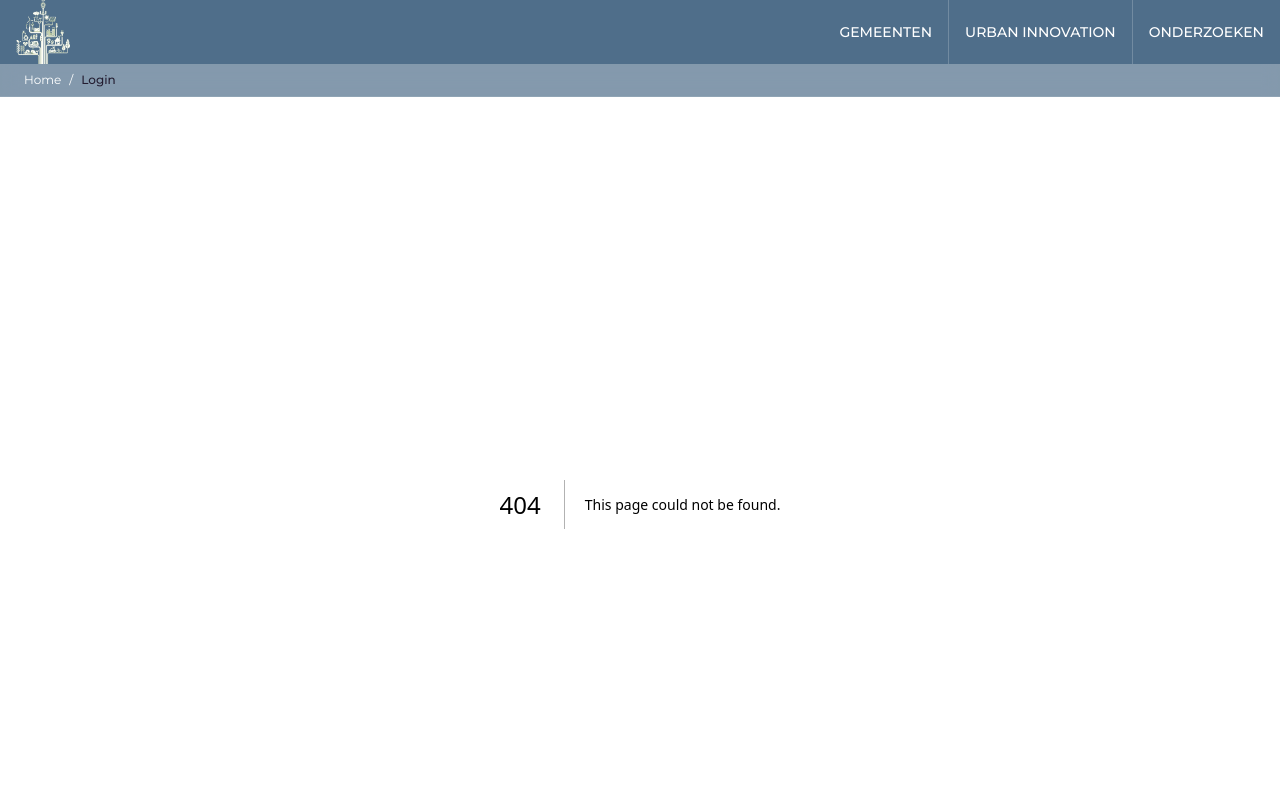
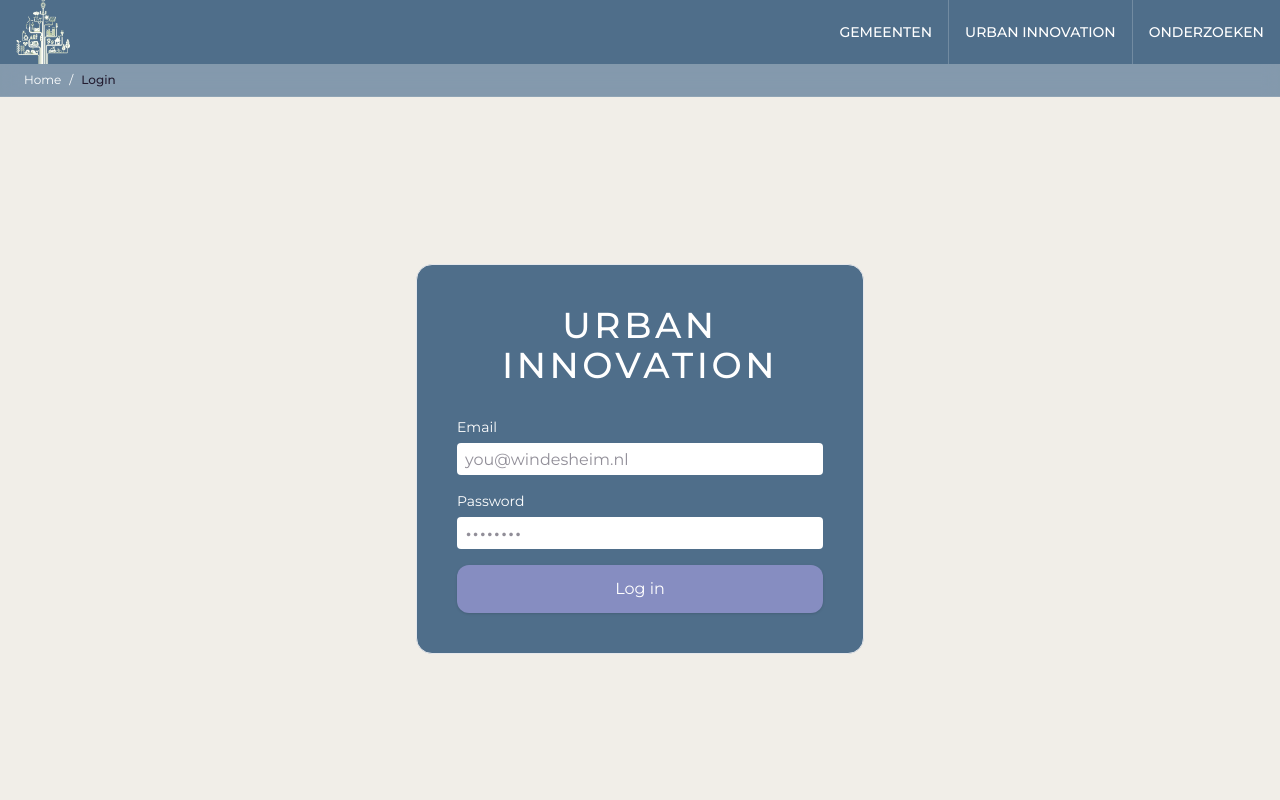
Before and after one commit to ninameier1/urbinn, a Next.js app: page /login in a window 1280 px wide. Before the commit this address had no page. Shown: the top 800 px of the page. Built offline with nearby package versions, Linux system fonts and the light colour scheme.

Commit message:
Feature: Log In Page

```diff
--- a/app/cms/layout.tsx
+++ b/app/cms/layout.tsx
@@ -1,9 +1,10 @@
 import { auth } from '@/auth'
 import { redirect } from 'next/navigation'
+import type { ReactNode } from 'react'
 
-export default async function CmsLayout({ children }: { children: React.ReactNode }) {
+export default async function CmsLayout({ children }: { children: ReactNode }) {
   const session = await auth()
-  if (!session) redirect('/cms/login')
+  if (!session) redirect('/login')
 
   return <>
     {children}
--- a/app/cms/login/page.tsx
+++ /dev/null
@@ -1,21 +0,0 @@
-import { signIn } from '@/lib/auth'
-import { redirect } from 'next/navigation'
-
-export default function LoginPage() {
-  async function handleLogin(formData: FormData) {
-    'use server'
-    await signIn('credentials', {
-      email: formData.get('email'),
-      password: formData.get('password'),
-      redirectTo: '/cms',
-    })
-  }
-
-  return (
-    <form action={handleLogin}>
-      <input name="email" type="email" placeholder="Email" required />
-      <input name="password" type="password" placeholder="Password" required />
-      <button type="submit">Log in</button>
-    </form>
-  )
-}
--- a/app/cms/page.tsx
+++ b/app/cms/page.tsx
@@ -0,0 +1,8 @@
+export default function CmsPage() {
+  return (
+    <main>
+      <h1>CMS Dashboard</h1>
+      <p>Welcome to the CMS.</p>
+    </main>
+  );
+}
--- /dev/null
+++ b/app/login/page.tsx
@@ -0,0 +1,59 @@
+import { signIn } from '@/auth'
+import Button from '@/components/Button'
+
+export default function LoginPage() {
+  async function handleLogin(formData: FormData) {
+    'use server'
+    await signIn('credentials', {
+      email: formData.get('email'),
+      password: formData.get('password'),
+      redirectTo: '/cms',
+    })
+  }
+
+  return (
+    <div className="py-40 mb-12 flex items-center justify-center px-4">
+      <div className="w-[35vw] bg-primary border border-gray-200 rounded-2xl p-10">
+
+        <h1 className="mb-8 text-4xl text-center tracking-widest text-white font-medium uppercase">
+          Urban Innovation
+        </h1>
+
+        <form action={handleLogin} className="flex flex-col gap-4">
+          <div>
+            <label className="block text-sm text-white mb-1.5" htmlFor="email">
+              Email
+            </label>
+            <input
+              id="email"
+              name="email"
+              type="email"
+              placeholder="you@windesheim.nl"
+              required
+              className="w-full h-[32px] bg-white rounded-sm text-base px-2"
+            />
+          </div>
+
+          <div>
+            <label className="block text-sm text-white mb-1.5" htmlFor="password">
+              Password
+            </label>
+            <input
+              id="password"
+              name="password"
+              type="password"
+              placeholder="••••••••"
+              required
+              className="w-full h-[32px] bg-white rounded-sm text-2xl px-2"
+            />
+          </div>
+
+          <Button variant="secondary" type="submit">
+            Log in
+          </Button>
+        </form>
+
+      </div>
+    </div>
+  )
+}
```
